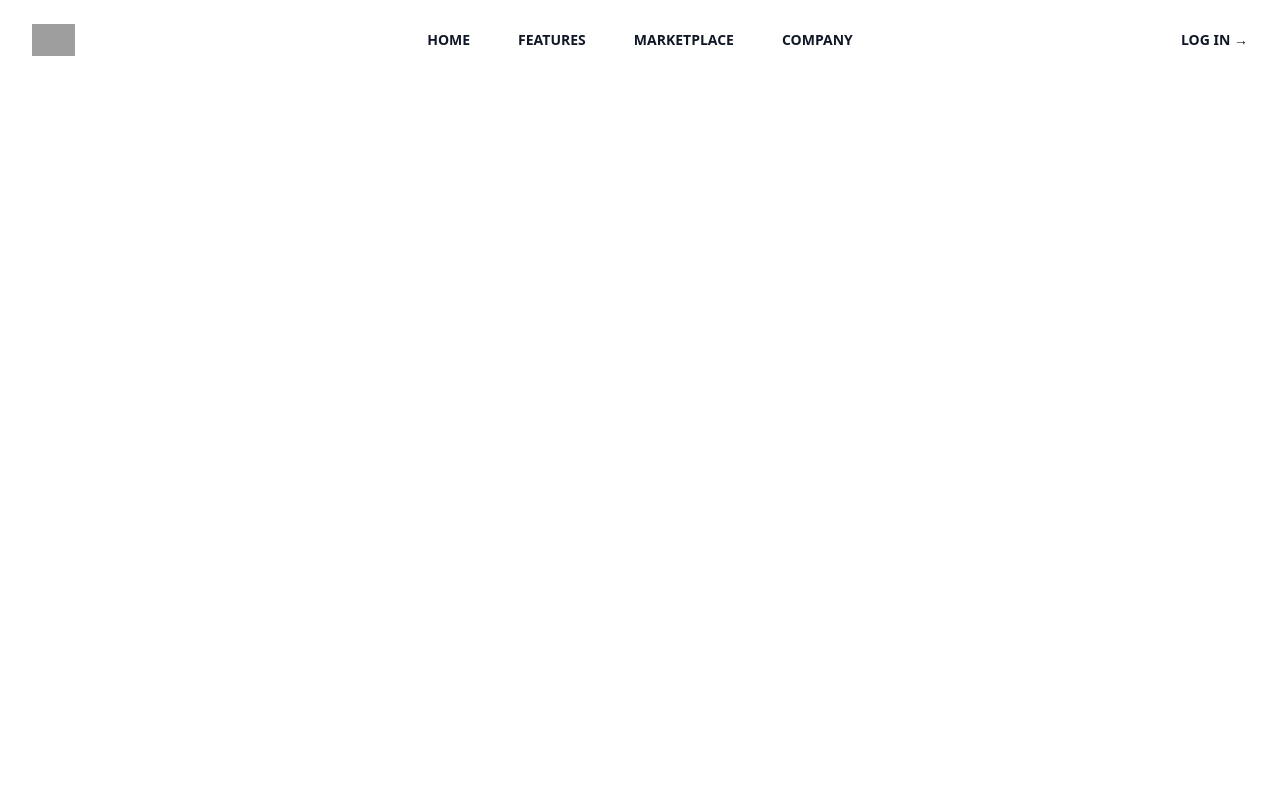
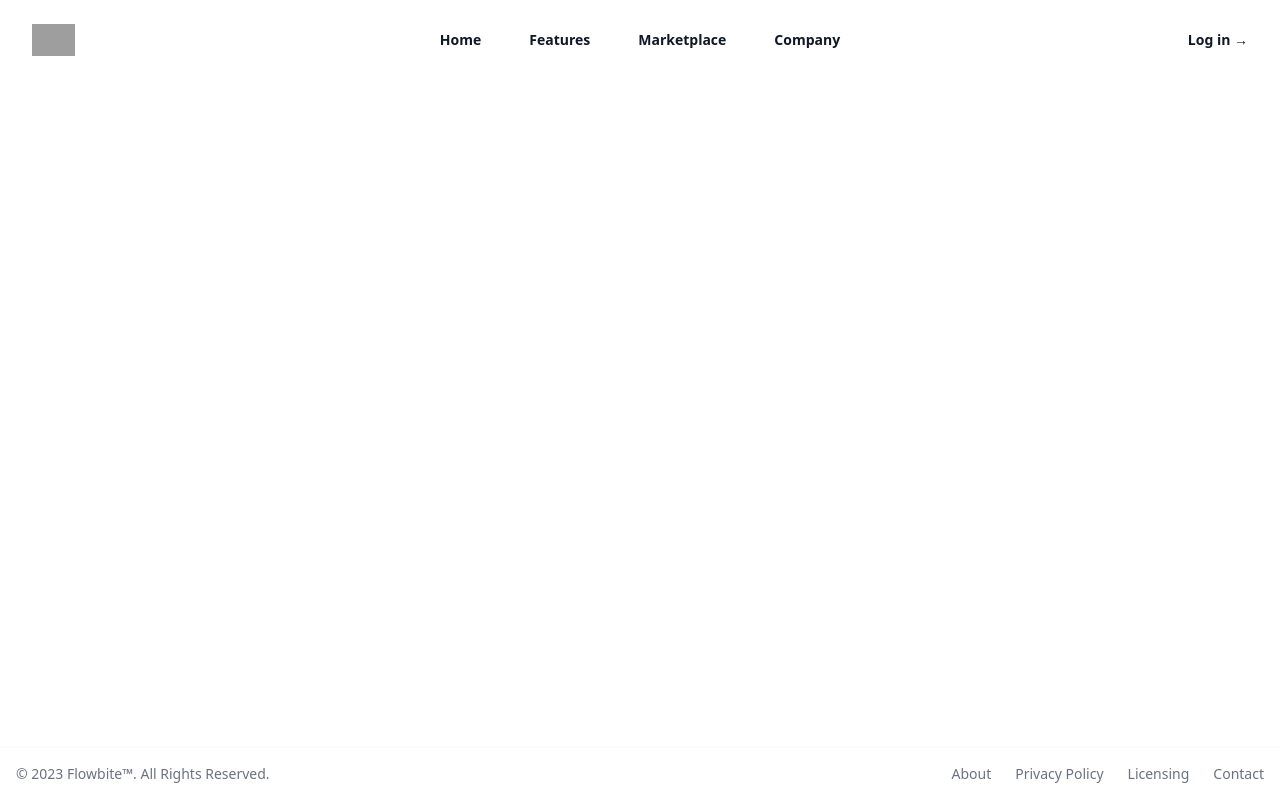
Before and after one commit to Serge07cloud/my-portfolio, a React (Vite) app: page / in a window 1280 px wide. Built offline with nearby package versions, Linux system fonts and the light colour scheme; grey boxes are pictures that could not be loaded.

Commit message:
Setup header and footer components

```diff
--- a/src/App.jsx
+++ b/src/App.jsx
@@ -5,8 +5,9 @@ const App = () =>
 {
   return (
     <>
-      <div className="bg-red-500 uppercase">
+      <div className="">
         <Header />
+        <Footer />
       </div>
     </>
   )
--- a/src/Footer.jsx
+++ b/src/Footer.jsx
@@ -2,7 +2,7 @@ const Footer = () =>
 {
   return (
     <>
-      <footer className="bg-white rounded-lg shadow-sm m-4 dark:bg-gray-800">
+      <footer className="fixed bottom-0 left-0 right-0 bg-white shadow-sm dark:bg-gray-900">
         <div className="w-full mx-auto max-w-screen-xl p-4 md:flex md:items-center md:justify-between">
           <span className="text-sm text-gray-500 sm:text-center dark:text-gray-400">© 2023 <a href="https://flowbite.com/" className="hover:underline">Flowbite™</a>. All Rights Reserved.
           </span>
```
